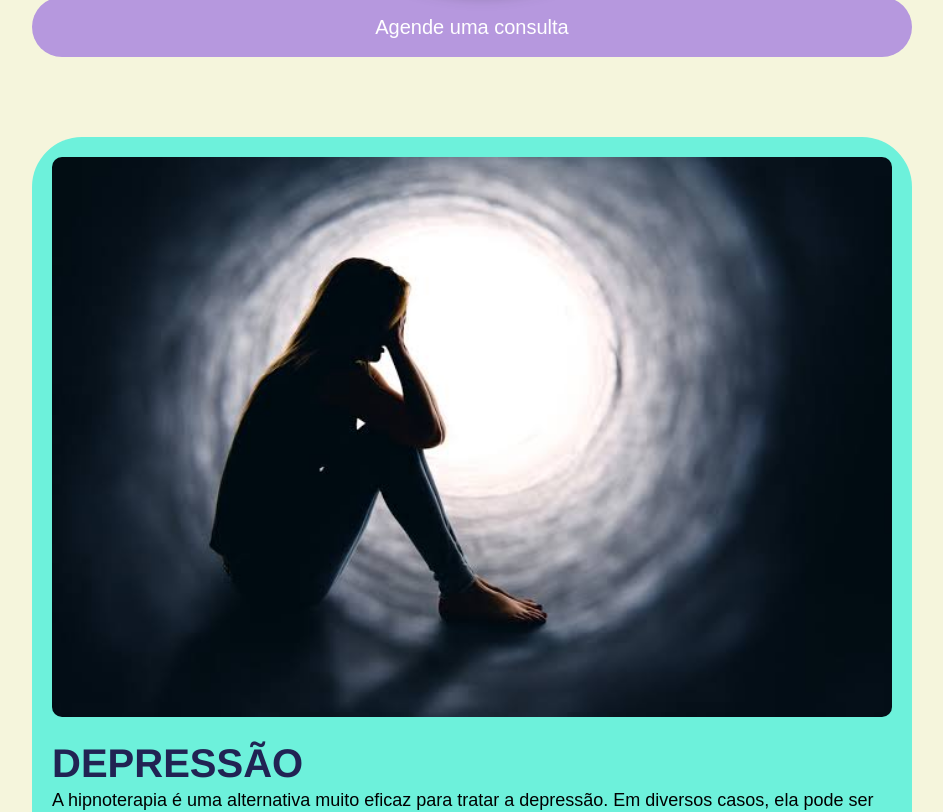
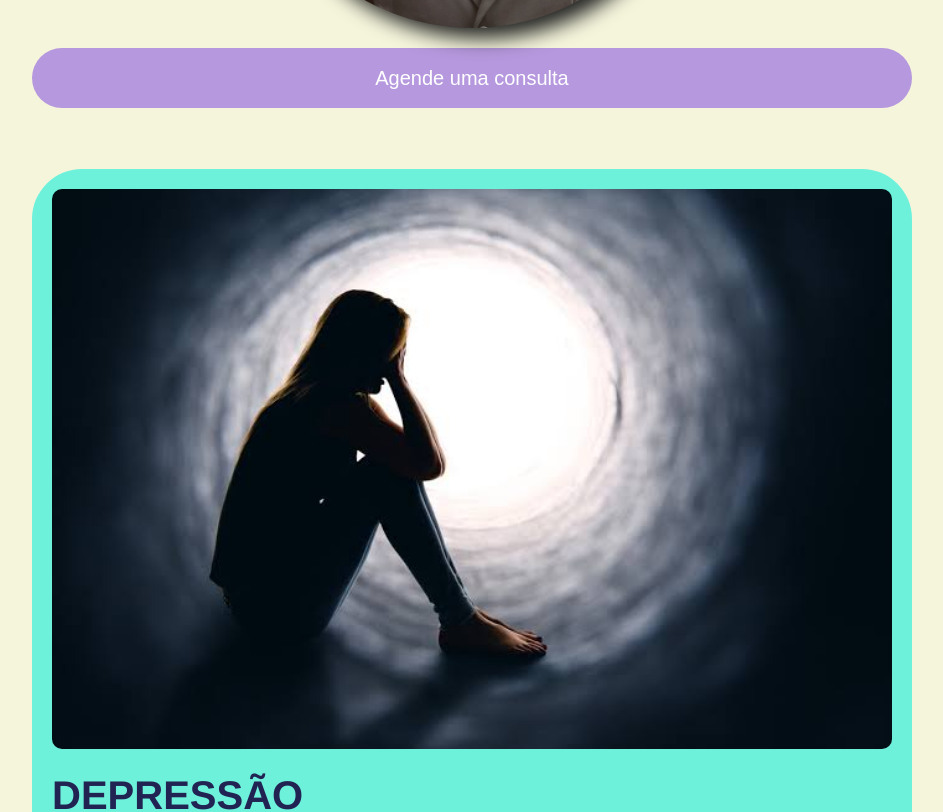
Before and after one commit to alexlopesbr/jce, a Vue app: page / in a window 1280 px wide. Shown: the part 640-1452 px from the top of the page, without its empty margins (168-1111 px from the left). Built offline with nearby package versions, Linux system fonts and the light colour scheme.

Commit message:
introduçao ajustada

```diff
--- a/src/App.vue
+++ b/src/App.vue
@@ -56,7 +56,8 @@ ul {
 .home {
   display: grid;
   grid-template-columns: minmax(300px, 900px);
-  grid-gap: 50px;
+  grid-template-rows: calc(100vh - 79px) 1fr;
+  align-items: center;
 }
 
 h1 {
--- a/src/components/HomeSobre.vue
+++ b/src/components/HomeSobre.vue
@@ -90,7 +90,7 @@
 
   margin-bottom: 30px;
   padding: 20px;
-  margin: 30px 10px;
+  margin: 10px;
 
   border-radius: 50px;
 }
```
